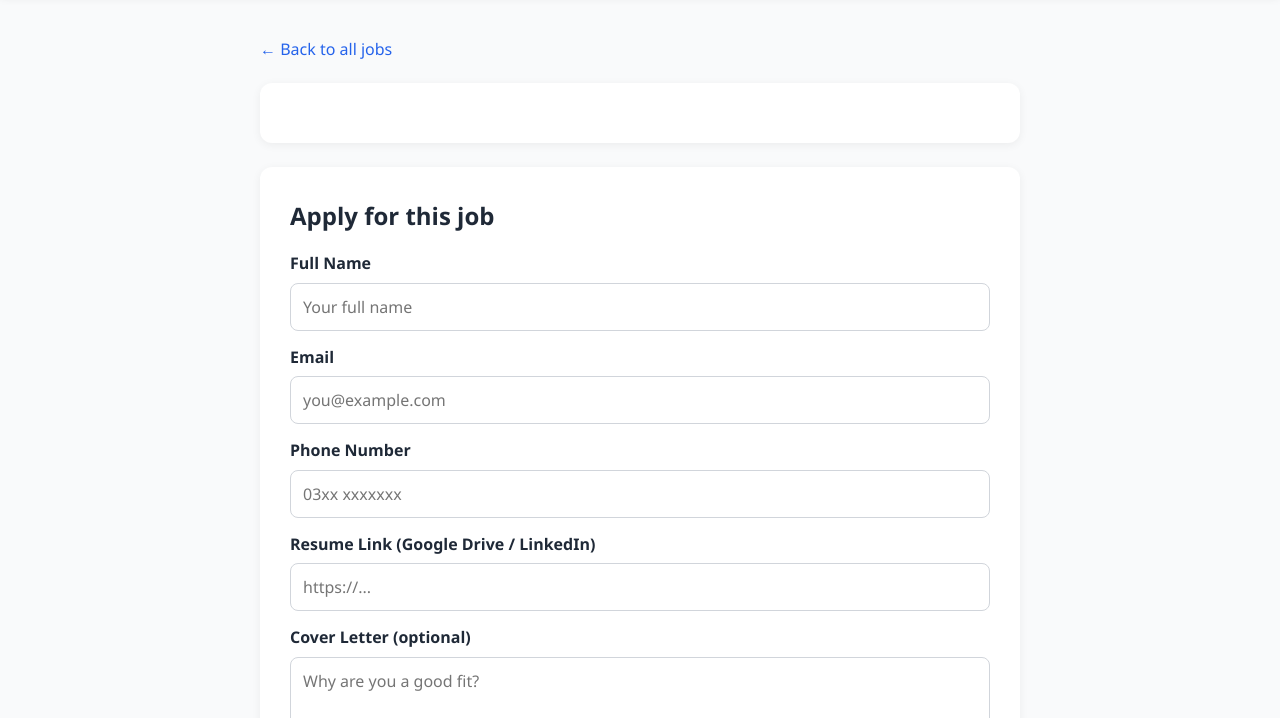
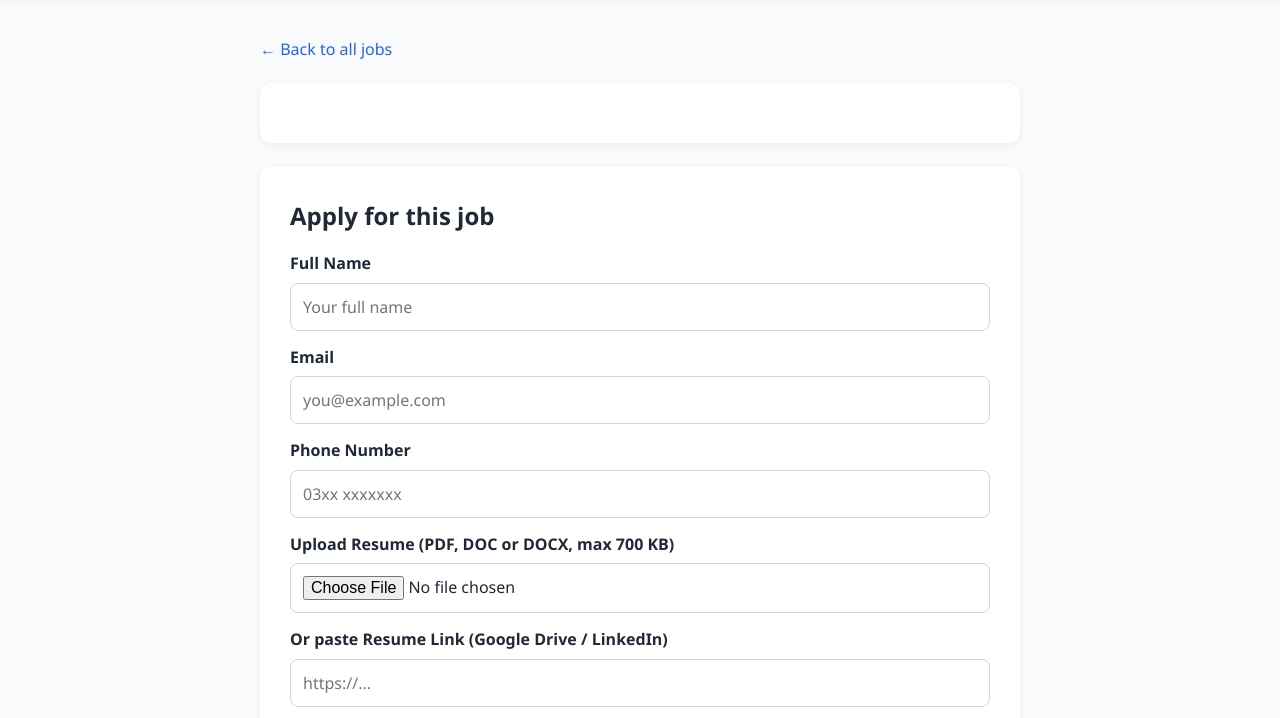
Before and after one commit to Iqra-SE-05/job_board, a plain HTML site: page job.html in a window 1280 px wide. Shown: the part 73-791 px from the top of the page. Drawn offline with Linux system fonts and the light colour scheme; a script that the page names is missing.

Commit message:
Update job.html

```diff
--- a/job.html
+++ b/job.html
@@ -39,9 +39,11 @@
         <label for="phone">Phone Number</label>
         <input type="tel" id="phone" placeholder="03xx xxxxxxx" required>
 
-        <label for="resume">Resume Link (Google Drive / LinkedIn)</label>
-        <input type="url" id="resume" placeholder="https://..." required>
+                <label for="resumeFile">Upload Resume (PDF, DOC or DOCX, max 700 KB)</label>
+        <input type="file" id="resumeFile" accept=".pdf,.doc,.docx">
 
+        <label for="resume">Or paste Resume Link (Google Drive / LinkedIn)</label>
+        <input type="url" id="resume" placeholder="https://...">
         <label for="message">Cover Letter (optional)</label>
         <textarea id="message" rows="4" placeholder="Why are you a good fit?"></textarea>
 
```
